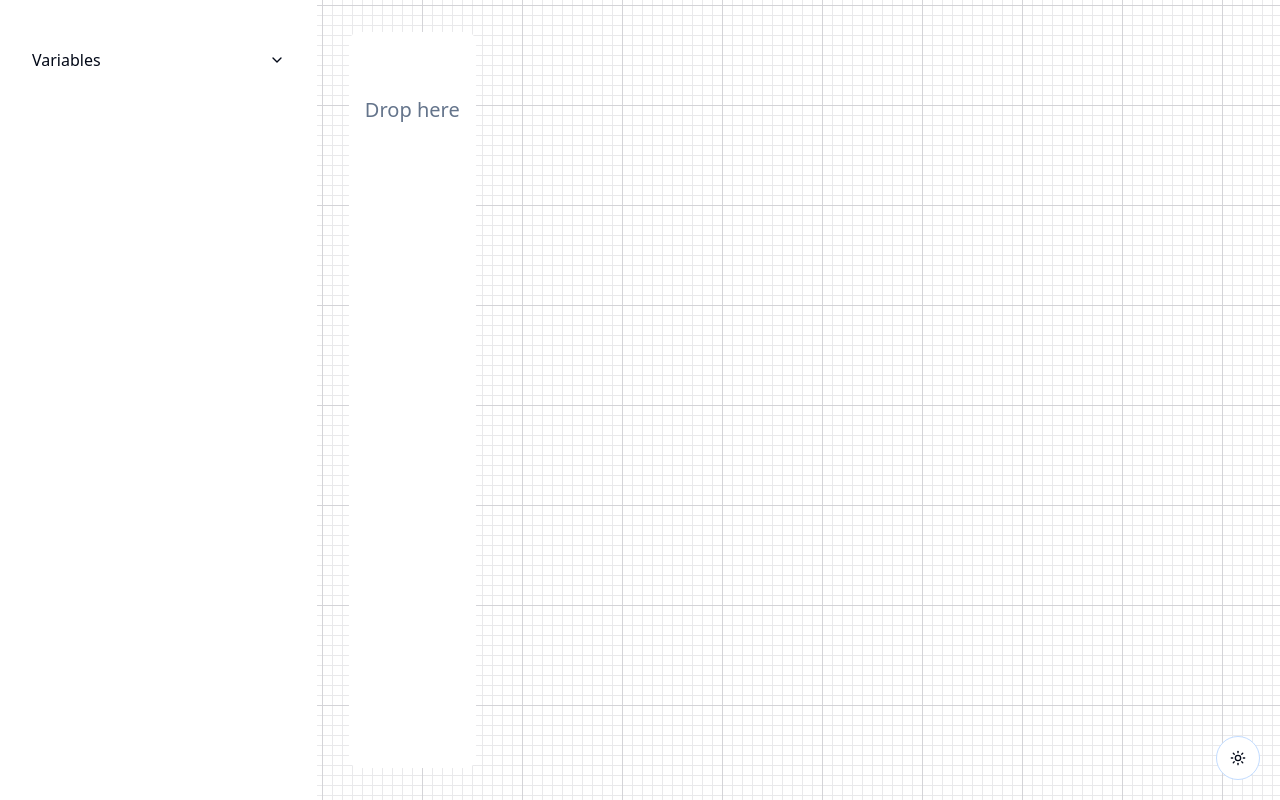
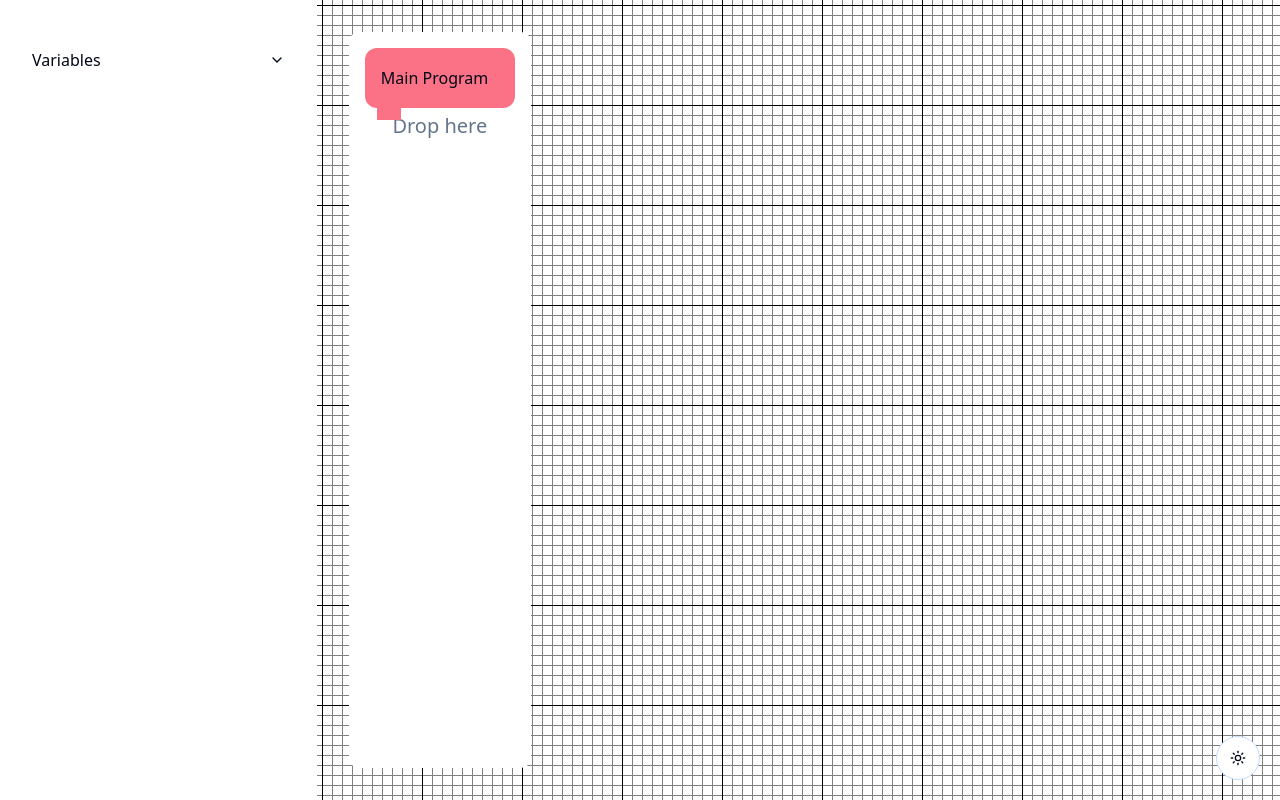
Before and after one commit to CozmaRares/code-canvas, a React (Vite) app: page / in a window 1280 px wide. Built offline with nearby package versions, Linux system fonts and the light colour scheme.

Commit message:
feat: remake base code block

```diff
--- a/src/components/Editor.tsx
+++ b/src/components/Editor.tsx
@@ -1,6 +1,7 @@
 import { useDndMonitor, useDroppable } from "@dnd-kit/core";
 import { cn } from "@/lib/utils";
 import { useEditorBlocksContext } from "@/context/editor-blocks";
+import AnchorBlock from "@/components/blocks/utils/AnchorBlock";
 
 const Editor = () => {
   const { blocks, addBlock } = useEditorBlocksContext();
@@ -30,6 +31,7 @@ const Editor = () => {
           "ring-2 ring-primary/20": droppable.isOver,
         })}
       >
+        <AnchorBlock text="Main Program" />
         {!droppable.isOver && blocks.length === 0 && (
           <p className="mt-12 text-center text-xl text-muted-foreground">
             Drop here
--- /dev/null
+++ b/src/components/blocks/utils/AnchorBlock.tsx
@@ -0,0 +1,17 @@
+import { anchorBlockColor } from "@/lib/block-colors";
+import CodeBlock from "./CodeBlock";
+
+type Props = {
+  text: string;
+};
+
+const AnchorBlock = ({ text }: Props) => (
+  <CodeBlock
+    bg={anchorBlockColor}
+    bottomSlot
+  >
+    {text}
+  </CodeBlock>
+);
+
+export default AnchorBlock;
--- /dev/null
+++ b/src/components/blocks/utils/CodeBlock.tsx
@@ -0,0 +1,55 @@
+import { Color } from "@/lib/block-colors";
+
+type Props = {
+  bg?: Color;
+  children?: React.ReactNode;
+  topSlot?: boolean;
+  leftSlot?: boolean;
+  bottomSlot?: boolean;
+  rightSlot?: boolean;
+};
+
+const CodeBlock = ({
+  bg,
+  children,
+  topSlot,
+  leftSlot,
+  bottomSlot,
+  rightSlot,
+}: Props) => {
+  return (
+    <div className="relative isolate w-fit min-w-[150px] rounded-lg">
+      <div className="grid [&>*]:col-span-full [&>*]:row-span-full">
+        <div
+          className="[&>*]:bg-block grid min-h-[60px]
+                    grid-cols-[0.75rem,1.5rem,minmax(0,1fr),0.75rem]
+                    grid-rows-[0.75rem,minmax(0,1fr),1.5rem,minmax(0,1fr),0.75rem]
+                    overflow-hidden
+                    rounded-lg"
+          style={
+            bg &&
+            ({
+              "--bg-light": bg.light,
+              "--bg-dark": bg.dark,
+            } as React.CSSProperties)
+          }
+        >
+          <div className="col-start-1 row-span-full" />
+          {!topSlot && <div className="col-start-2 row-start-1" />}
+          <div className="col-start-2 row-span-full row-start-2" />
+          <div className="col-start-3 row-span-full" />
+          <div className="col-start-4 row-span-2 row-start-1" />
+          {!rightSlot && <div className="col-start-4 row-start-3" />}
+          <div className="col-start-4 row-span-2 row-start-4" />
+          {bottomSlot && <div className="absolute left-3 top-full h-3 w-6" />}
+          {leftSlot && <div className="absolute right-full top-1/2 -translate-y-1/2 h-6 w-3" />}
+        </div>
+        <div className="z-[1] flex flex-row items-center gap-2 whitespace-nowrap p-4">
+          {children}
+        </div>
+      </div>
+    </div>
+  );
+};
+
+export default CodeBlock;
--- /dev/null
+++ b/src/components/blocks/utils/EmptyBlock.tsx
@@ -0,0 +1,12 @@
+import { emptyBlockColor } from "@/lib/block-colors";
+import CodeBlock from "./CodeBlock";
+
+const EmptyCodeBlock = () => (
+  <CodeBlock
+    bg={emptyBlockColor}
+    topSlot
+    bottomSlot
+  />
+);
+
+export default EmptyCodeBlock;
--- a/src/globals.css
+++ b/src/globals.css
@@ -35,7 +35,7 @@
   }
 
   .dark {
-    --background: 222.2 84% 4.9%;
+    --background: 222 47% 11%;
     --foreground: 210 40% 98%;
 
     --card: 222.2 84% 4.9%;
```
Also changed, not shown: public/paper.svg.
